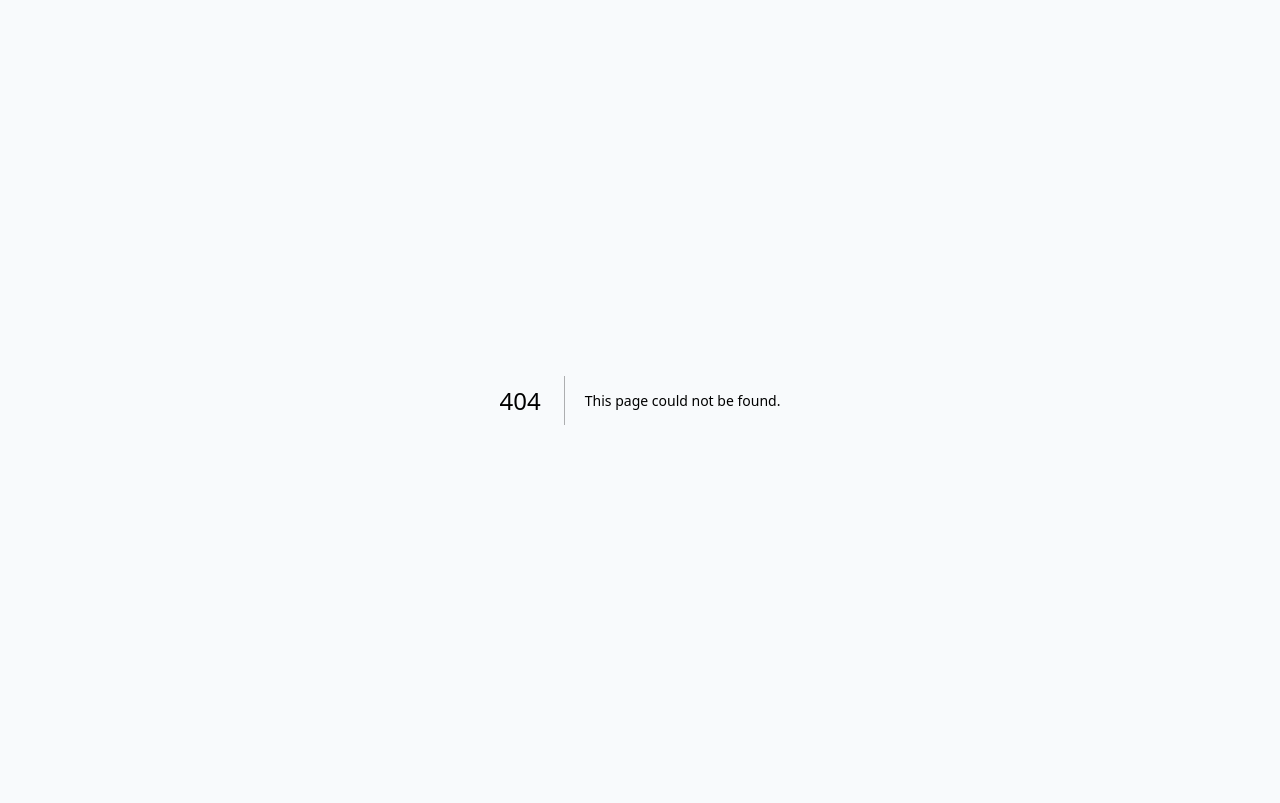
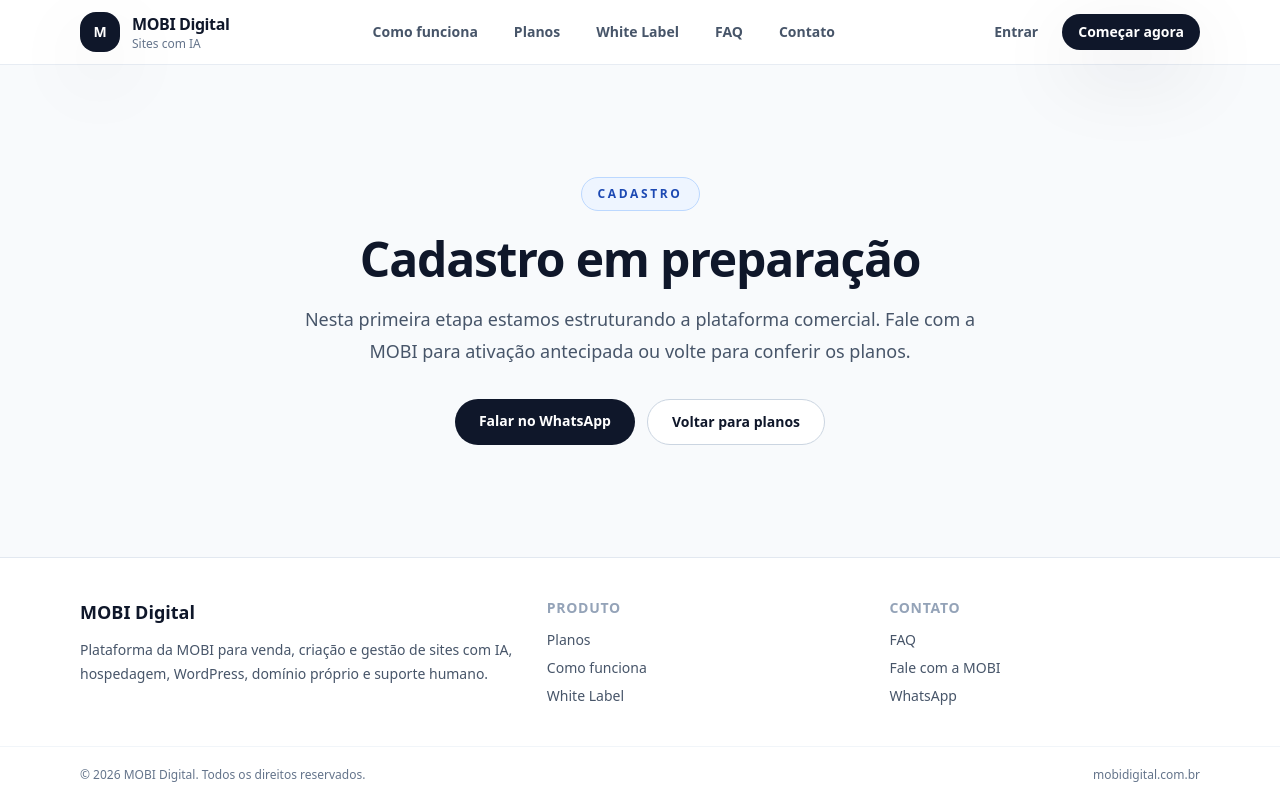
Before and after one commit to agenciamobi/mobidigital, a Next.js app: page /cadastro in a window 1280 px wide. Before the commit this address had no page. Built offline with nearby package versions, Linux system fonts and the light colour scheme.

Commit message:
Add signup placeholder page

```diff
--- /dev/null
+++ b/app/cadastro/page.tsx
@@ -0,0 +1,34 @@
+import Link from "next/link";
+import { PageShell } from "@/components/ui";
+import { whatsAppLink } from "@/lib/site-data";
+
+export const metadata = {
+  title: "Cadastro",
+  description: "Cadastro em preparação para a plataforma MOBI Digital.",
+};
+
+export default function CadastroPage() {
+  return (
+    <PageShell>
+      <section className="bg-slate-50 py-20 sm:py-28">
+        <div className="container-page max-w-3xl text-center">
+          <p className="inline-flex rounded-full border border-brand-200 bg-brand-50 px-4 py-2 text-xs font-black uppercase tracking-[0.22em] text-brand-700">
+            Cadastro
+          </p>
+          <h1 className="mt-6 text-4xl font-black tracking-tight text-ink sm:text-5xl">Cadastro em preparação</h1>
+          <p className="mx-auto mt-5 max-w-2xl text-lg leading-8 text-slate-600">
+            Nesta primeira etapa estamos estruturando a plataforma comercial. Fale com a MOBI para ativação antecipada ou volte para conferir os planos.
+          </p>
+          <div className="mt-8 flex flex-col justify-center gap-3 sm:flex-row">
+            <a href={whatsAppLink} target="_blank" rel="noreferrer" className="focus-ring rounded-full bg-ink px-6 py-3 text-sm font-black text-white transition hover:bg-brand-700">
+              Falar no WhatsApp
+            </a>
+            <Link href="/planos" className="focus-ring rounded-full border border-slate-300 bg-white px-6 py-3 text-sm font-black text-ink transition hover:bg-slate-100">
+              Voltar para planos
+            </Link>
+          </div>
+        </div>
+      </section>
+    </PageShell>
+  );
+}
```
